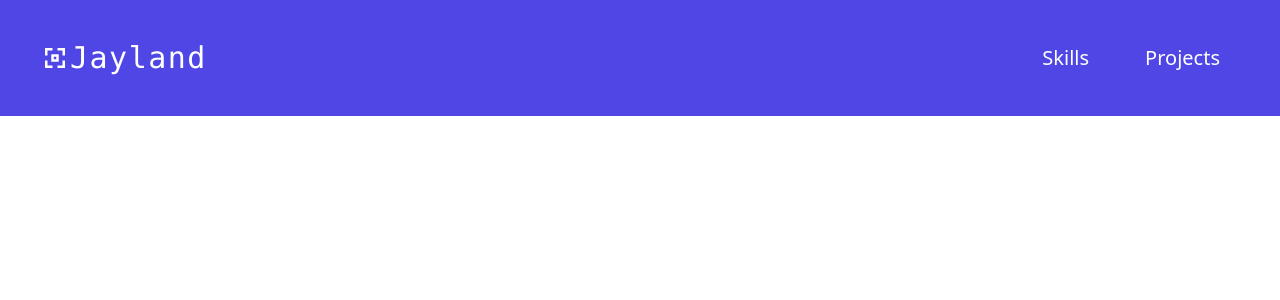
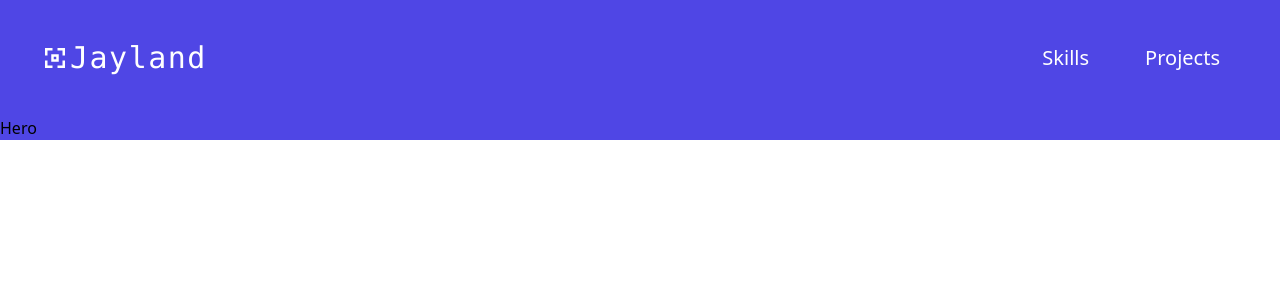
Before and after one commit to JaylandGamboa/portfolio, a React (Vite) app: page / in a window 1280 px wide. Shown: the top 300 px of the page. Built offline with nearby package versions, Linux system fonts and the light colour scheme.

Commit message:
adding hero component

```diff
--- /dev/null
+++ b/src/components/hero.tsx
@@ -0,0 +1,7 @@
+const Hero = () =>{
+    return(
+        <div>Hero</div>
+    )
+}
+
+export default Hero
--- a/src/components/main.tsx
+++ b/src/components/main.tsx
@@ -1,9 +1,10 @@
 import Nav from "./nav"
-
+import Hero from "./hero"
 const Main = () => {
     return(
         <div className="bg-indigo-600">
-            <Nav/>
+            <Nav />
+            <Hero />
         </div>
     )
 }
```
